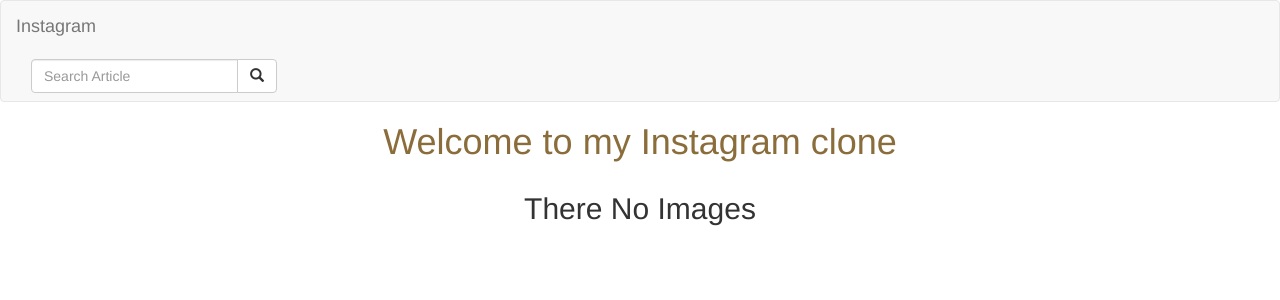
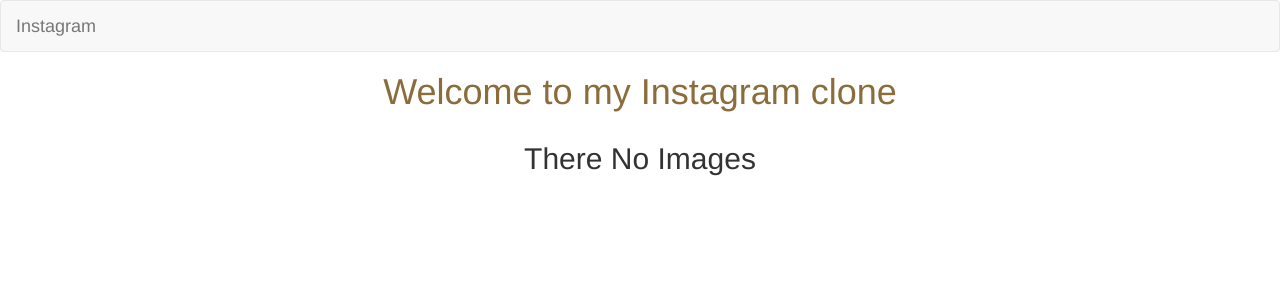
Before and after one commit to MrazTevin/Instagram-clone, a Django app: template instagram/templates/index.html in a window 1280 px wide. Shown: the top 300 px of the page. Run offline with Django 3.2, Linux system fonts and the light colour scheme; the template is opened without the code that fills it, so the values that code supplies are empty; some libraries are stand-ins or nearby versions.

Commit message:
deleted search form

```diff
--- a/instagram/templates/navbar.html
+++ b/instagram/templates/navbar.html
@@ -14,23 +14,6 @@
                 <a class="navbar-brand" href="">Instagram</a>
             </div>
         </div>
-        <!-- Adding a search form  -->
-        <div class="col-sm-4 col-md-4 navbar-center">
-
-            <form class="navbar-form" role="search" action="{% url 'search_results' %}">
-
-                <div class="input-group">
-                    <input type="text" class="form-control" placeholder="Search Article" name="article">
-                    <div class="input-group-btn">
-                        <button class="btn btn-default" type="submit">
-                            <i class="glyphicon glyphicon-search"></i>
-                        </button>
-                    </div>
-                </div>
-
-            </form>
-        </div>
-        <!-- search form end -->
     </nav>
 </body>
 
```
